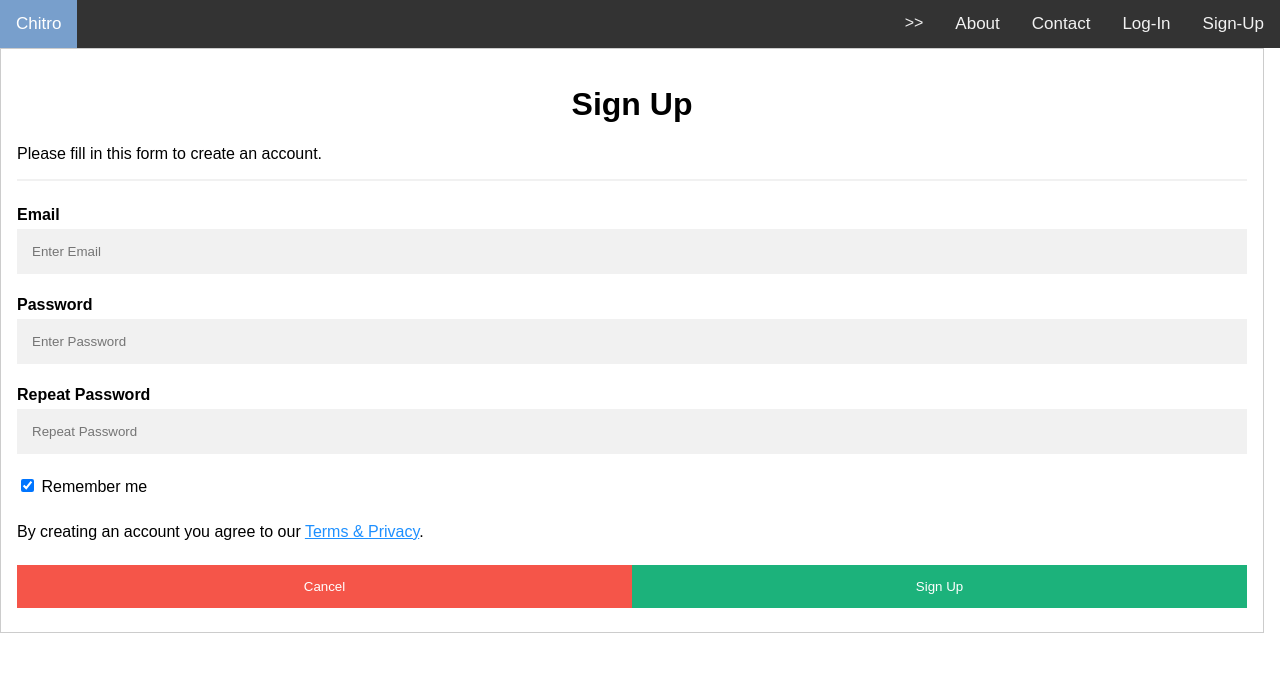
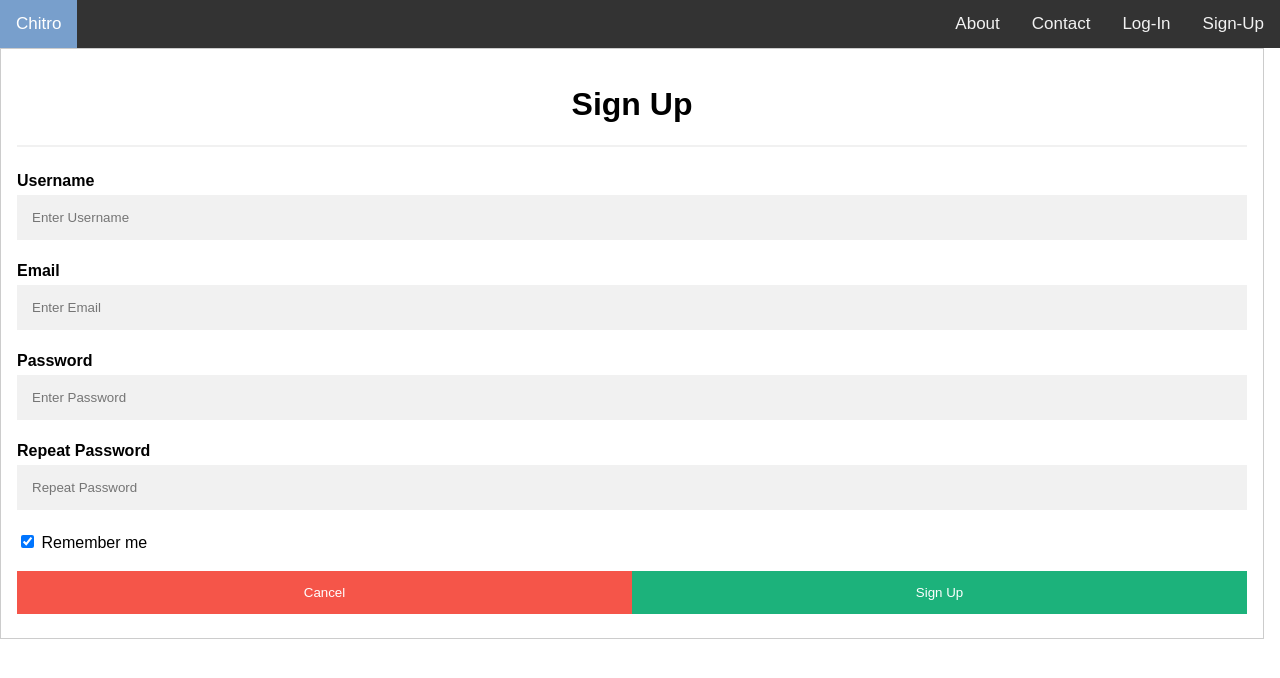
Before and after one commit to Asfii-115/Chitro-Mitro, a Django app: page /signup/ in a window 1280 px wide. Shown: the top 678 px of the page. Run offline with Django 4.2, Linux system fonts and the light colour scheme.

Commit message:
created superuser and made database tables

```diff
--- a/chitroMitro/home/Templates/base.html
+++ b/chitroMitro/home/Templates/base.html
@@ -13,50 +13,6 @@
 body {
   margin: 0;
   font-family: Arial, Helvetica, sans-serif;
-}
-.dropdown {
-  float: right;
-  overflow: hidden;
-}
-
-.dropdown .dropbtn {
-  font-size: 16px;
-  border: none;
-  outline: none;
-  color: white;
-  padding: 14px 16px;
-  background-color: inherit;
-  font-family: inherit;
-  margin: 0;
-}
-.topnav a:hover, .dropdown:hover .dropbtn {
-  background-color: red;
-}
-
-.dropdown-content {
-  display: none;
-  position: absolute;
-  background-color: #f9f9f9;
-  min-width: 160px;
-  box-shadow: 0px 8px 16px 0px rgba(0,0,0,0.2);
-  z-index: 1;
-}
-
-.dropdown-content a {
-  float: none;
-  color: black;
-  padding: 12px 16px;
-  text-decoration: none;
-  display: block;
-  text-align: left;
-}
-
-.dropdown-content a:hover {
-  background-color: #ddd;
-}
-
-.dropdown:hover .dropdown-content {
-  display: block;
 }
 
 .topnav {
@@ -95,7 +51,7 @@ body {
   <a href="{% url 'about' %}">About</a>
   <!--<a href="{% url 'about' %}">About</a>-->
   <a class="active" href="{% url 'chitro' %}">Chitro</a>
-  <div class="dropdown">
+  <!--<div class="dropdown">
     <button class="dropbtn"> >>
       <i class="fa fa-caret-down"></i>
     </button>
@@ -104,10 +60,9 @@ body {
       <a href="#">Contact</a>
       <a href="#">Link 3</a>
     </div>
-  </div>
+  </div>-->
+
 </div>
-
-
 
 <div style="padding-right:16px">
 {% block content %}
--- a/chitroMitro/home/Templates/signup.html
+++ b/chitroMitro/home/Templates/signup.html
@@ -5,7 +5,7 @@
 {% endblock title %}
 
 {% block content %}
-<!DOCTYPE HTML>
+
 <html>
 <style>
 body {font-family: Arial, Helvetica, sans-serif;}
@@ -83,8 +83,11 @@ button:hover {
 <form action="/action_page.php" style="border:1px solid #ccc">
   <div class="container">
     <h1 ALIGN="center">Sign Up</h1>
-    <p>Please fill in this form to create an account.</p>
+  <!--<p>Please fill in this form to create an account.</p>-->
     <hr>
+
+    <label for="username"><b>Username</b></label>
+    <input type="text" placeholder="Enter Username" name="username" required>
 
     <label for="email"><b>Email</b></label>
     <input type="text" placeholder="Enter Email" name="email" required>
@@ -99,7 +102,7 @@ button:hover {
       <input type="checkbox" checked="checked" name="remember" style="margin-bottom:15px"> Remember me
     </label>
 
-    <p>By creating an account you agree to our <a href="#" style="color:dodgerblue">Terms & Privacy</a>.</p>
+   <!-- <p>By creating an account you agree to our <a href="#" style="color:dodgerblue">Terms & Privacy</a>.</p>-->
 
     <div class="clearfix">
       <button type="button" class="cancelbtn">Cancel</button>
```
Also changed, not shown: chitroMitro/db.sqlite3.
